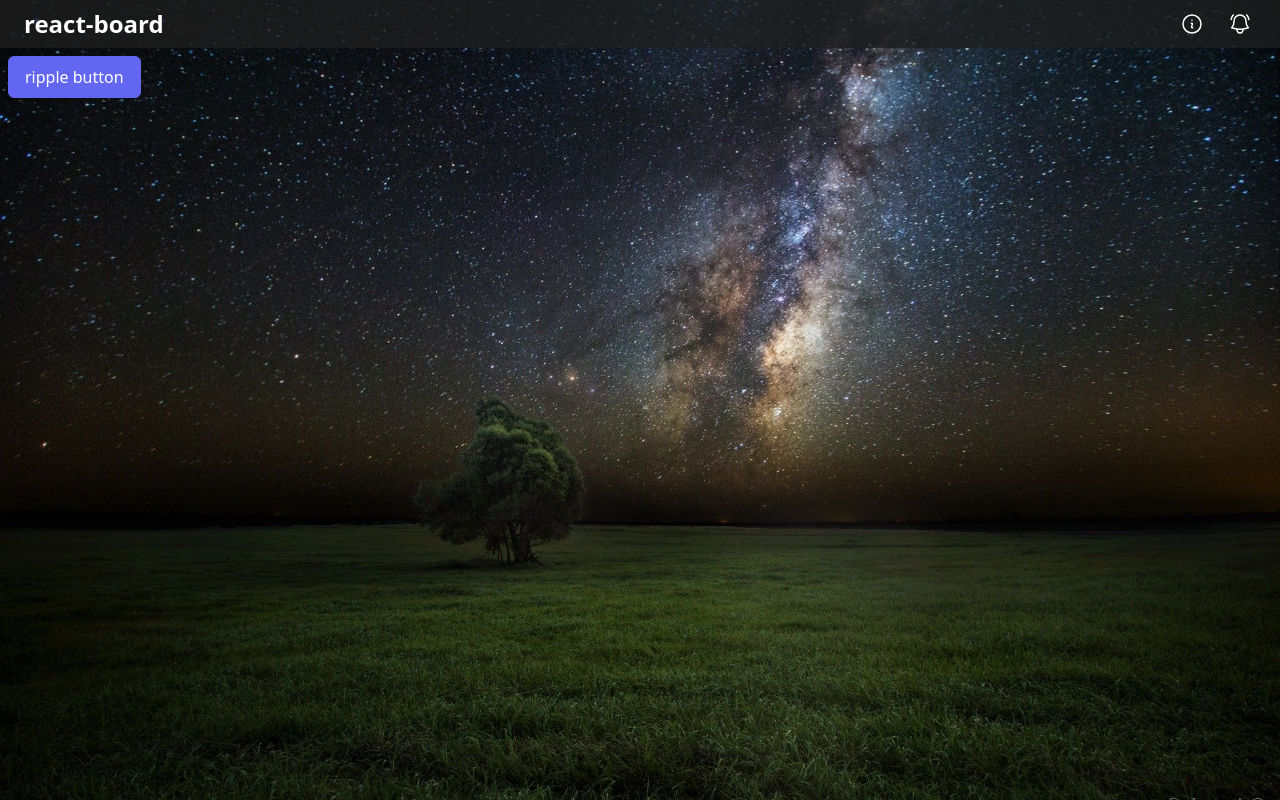
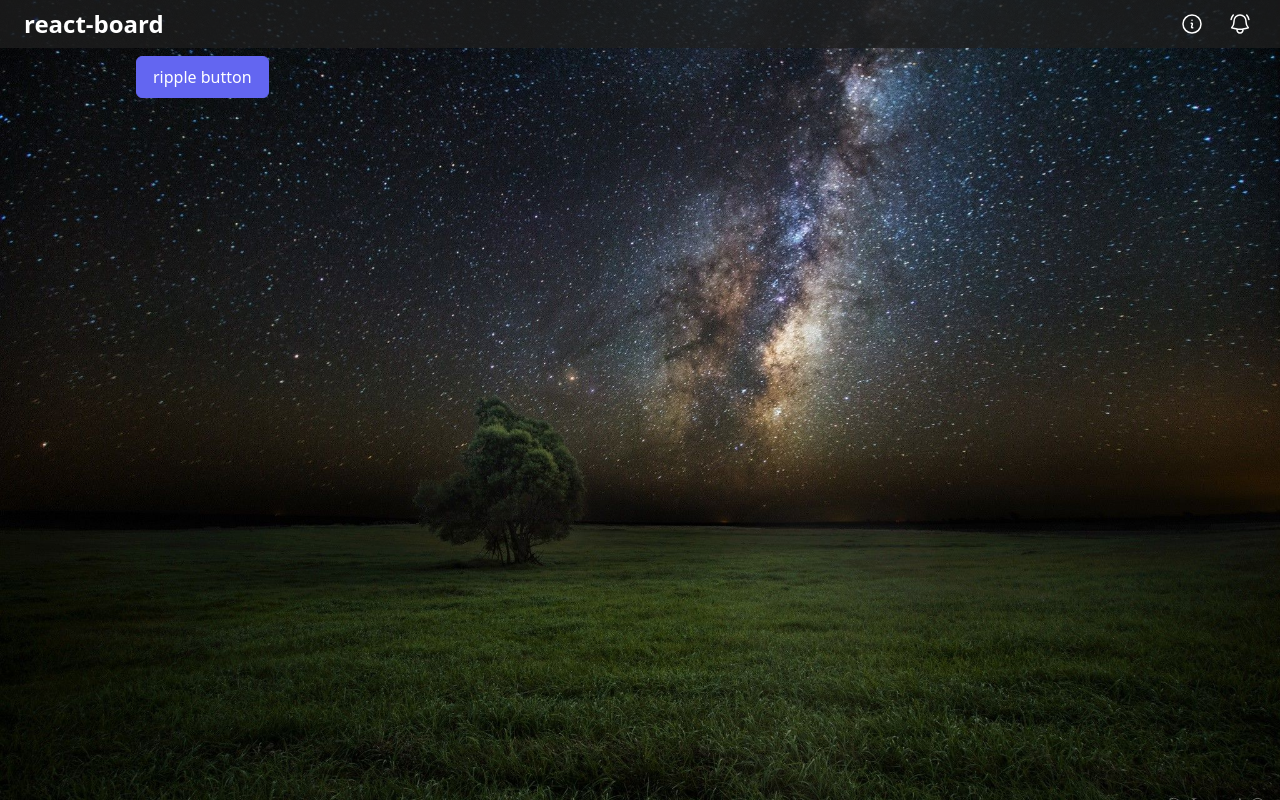
Before and after one commit to Petya29/react-board, a React (Vite) app: page / in a window 1280 px wide. Built offline with nearby package versions, Linux system fonts and the light colour scheme.

Commit message:
Removed ContainerSizes export

```diff
--- a/src/components/Board.tsx
+++ b/src/components/Board.tsx
@@ -1,9 +1,9 @@
-import { Container, ContainerSizes } from "./ui/layout";
+import { Container } from "./ui/layout";
 import { Ripple } from "./ui/utils";
 
 export const Board = () => {
     return (
-        <Container maxWidth={ContainerSizes.full}>
+        <Container maxWidth='lg'>
             <button className="relative overflow-hidden border border-indigo-500 bg-indigo-500 text-white rounded-md px-4 py-2 m-2 transition duration-500 ease select-none hover:bg-indigo-600 focus:outline-none focus:shadow-outline">
                 ripple button
                 <Ripple />
--- a/src/components/ui/layout/Container.tsx
+++ b/src/components/ui/layout/Container.tsx
@@ -1,6 +1,6 @@
 import { ElementType, HTMLAttributes } from "react";
 
-export const enum ContainerSizes {
+enum ContainerSizes {
     xs = "max-w-xs",
     sm = "max-w-screen-sm",
     md = "max-w-screen-md",
@@ -13,12 +13,14 @@ export const enum ContainerSizes {
 
 type ContainerProps = {
     component?: ElementType,
-    maxWidth?: ContainerSizes,
+    maxWidth?: keyof typeof ContainerSizes,
+    disableGutters?: boolean,
 } & HTMLAttributes<HTMLElement>
 
 export const Container = ({
     component,
-    maxWidth = ContainerSizes.md,
+    maxWidth = 'full',
+    disableGutters = false,
     className,
     children
 }: ContainerProps) => {
@@ -26,7 +28,13 @@ export const Container = ({
     const ComponentName = component ?? 'div';
 
     return (
-        <ComponentName className={[maxWidth, className].join(' ')}>
+        <ComponentName
+            className={[
+                ContainerSizes[maxWidth],
+                disableGutters ? '' : 'm-auto',
+                className
+            ].join(' ')}
+        >
             {children}
         </ComponentName>
     )
--- a/src/components/ui/layout/index.ts
+++ b/src/components/ui/layout/index.ts
@@ -1,6 +1,5 @@
-import { Container, ContainerSizes } from "./Container";
+import { Container } from "./Container";
 
 export {
-    Container,
-    ContainerSizes
+    Container
 }
```
